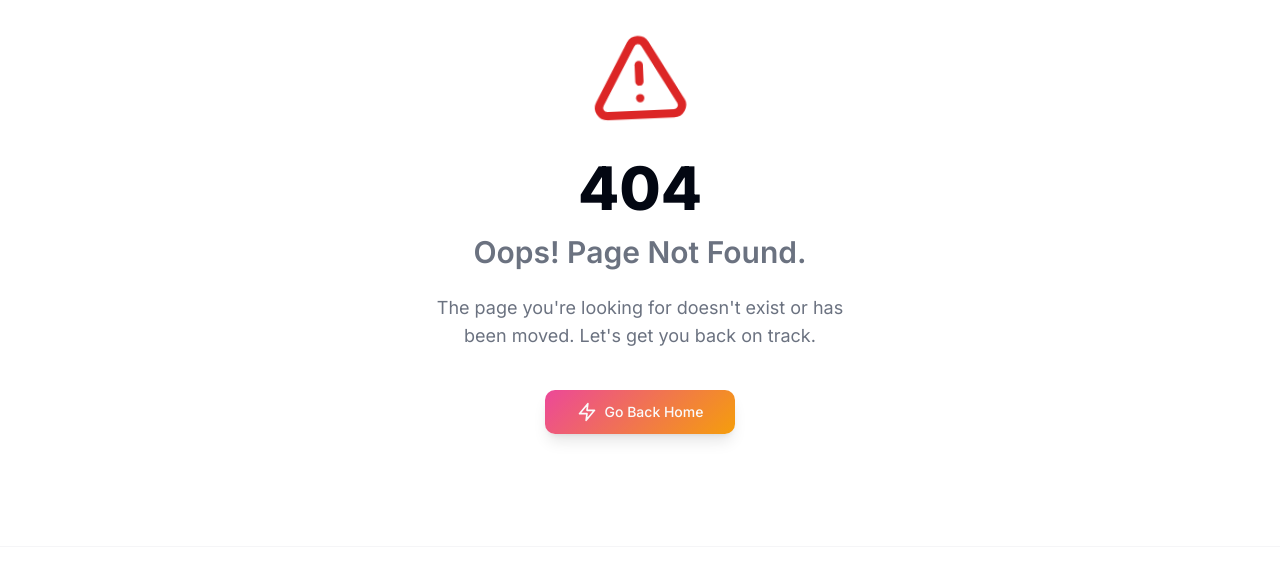
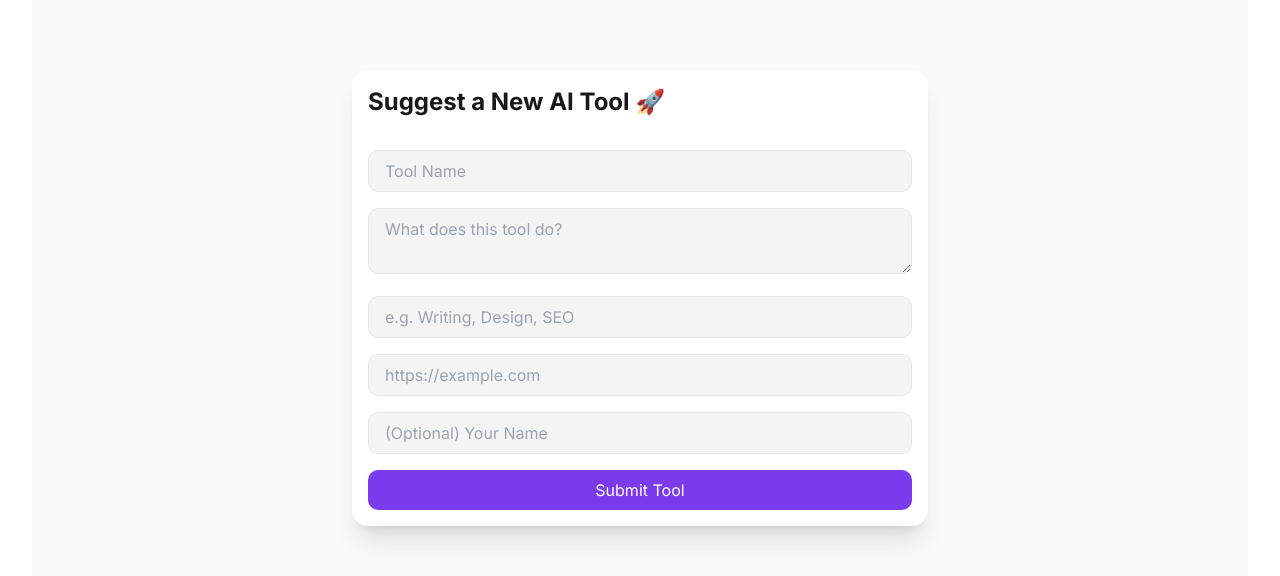
Before and after one commit to AIToolzHub/AI-Toolz-Hub, a React (Vite) app: page /submit in a window 1280 px wide. Before the commit this address led to /404. Shown: the part 163-739 px from the top of the page. Built offline with nearby package versions, Linux system fonts and the light colour scheme.

Commit message:
Update App.jsx

```diff
--- a/src/App.jsx
+++ b/src/App.jsx
@@ -10,6 +10,7 @@ import ScrollToTop from '@/components/ScrollToTop.jsx';
 import { Loader2 } from 'lucide-react';
 
 const FavoritesPage = React.lazy(() => import('@/pages/FavoritesPage.jsx'));
+const SubmitPage = React.lazy(() => import('@/pages/SubmitPage.jsx'));
 
 const LoadingFallback = () => (
   <div className="flex items-center justify-center h-[calc(100vh-200px)]">
@@ -28,6 +29,7 @@ function App() {
               <Route path="/" element={<HomePage />} />
               <Route path="/favorites" element={<FavoritesPage />} />
               <Route path="/404" element={<NotFoundPage />} />
+              <Route path="/submit" element={<SubmitPage />} />
               <Route path="*" element={<Navigate to="/404" replace />} />
             </Routes>
           </Suspense>
```
